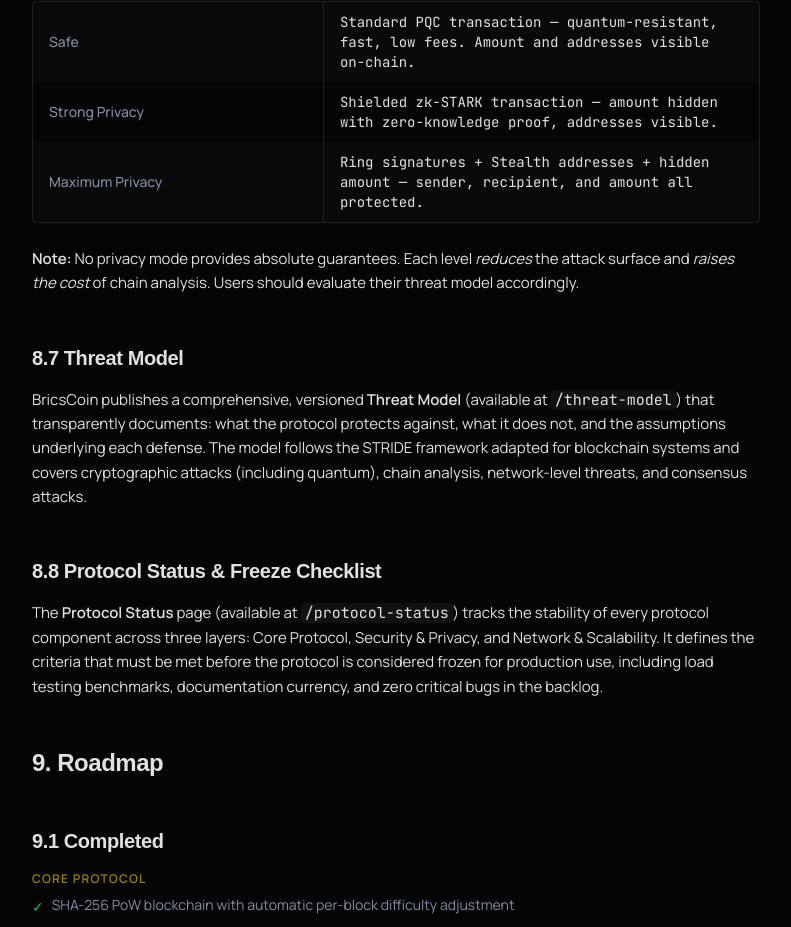
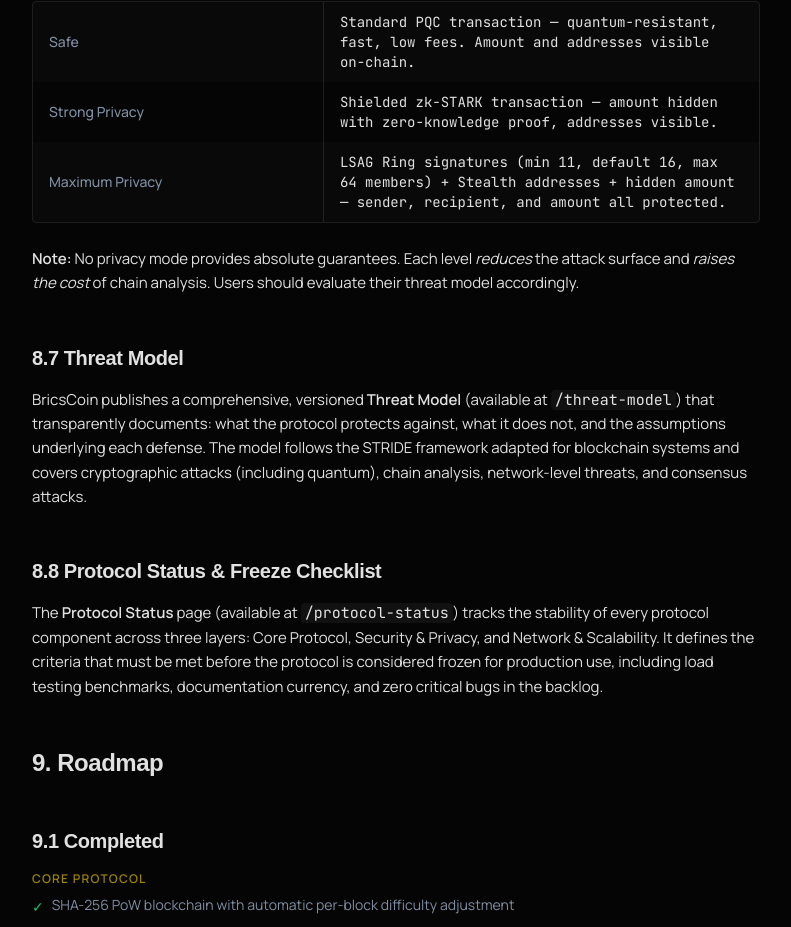
Before and after one commit to Bricscoin2026/Bricscoin, a React (Create React App) app in the folder frontend/: page /whitepaper in a window 1280 px wide. Shown: the part 9989-10916 px from the top of the page, without its empty margins (376-1167 px from the left). Built offline with nearby package versions, Linux system fonts and the light colour scheme; no server answers; a web font is replaced by a local one.

Commit message:
auto-commit for 0efcf24b-2a1b-42b7-93ad-311b589816d7

```diff
--- a/frontend/src/pages/Whitepaper.jsx
+++ b/frontend/src/pages/Whitepaper.jsx
@@ -470,7 +470,7 @@ export default function Whitepaper() {
           <SpecTable rows={[
             ["Safe", "Standard PQC transaction — quantum-resistant, fast, low fees. Amount and addresses visible on-chain."],
             ["Strong Privacy", "Shielded zk-STARK transaction — amount hidden with zero-knowledge proof, addresses visible."],
-            ["Maximum Privacy", "Ring signatures + Stealth addresses + hidden amount — sender, recipient, and amount all protected."],
+            ["Maximum Privacy", "LSAG Ring signatures (min 11, default 16, max 64 members) + Stealth addresses + hidden amount — sender, recipient, and amount all protected."],
           ]} />
           <p className="mt-2">
             <strong>Note:</strong> No privacy mode provides absolute guarantees. Each level <em>reduces</em> the attack surface
```
